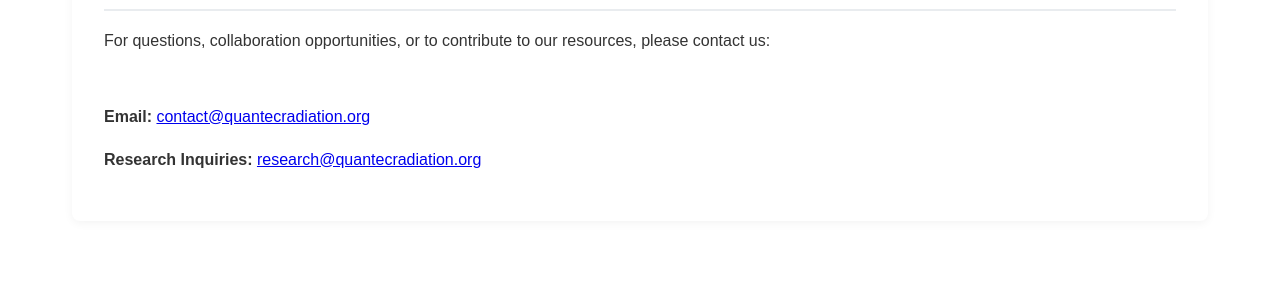
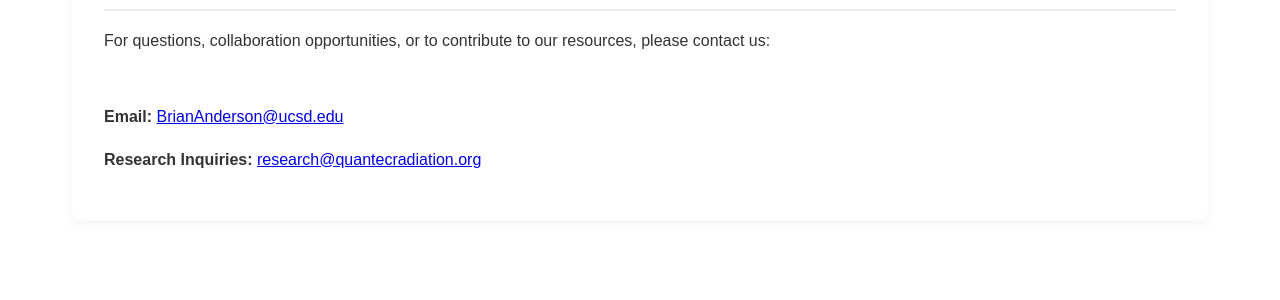
Before and after one commit to brianmanderson/QuantecWebSite, a Jekyll site: the page built from about.html, in a window 1280 px wide. Shown: the part 1654-1954 px from the top of the page. Built offline with Jekyll 4.4.1, drawn with Linux system fonts in a browser that asks for light colours.

Commit message:
Update contact email in about.html

```diff
--- a/about.html
+++ b/about.html
@@ -49,7 +49,7 @@ description: "Learn about our mission and the team behind QUANTEC Radiation reso
     <h3><i class="fas fa-envelope"></i> Contact Information</h3>
     <p>For questions, collaboration opportunities, or to contribute to our resources, please contact us:</p>
     <div class="mt-3">
-        <p><strong>Email:</strong> <a href="mailto:BrianAnderson@ucsd.edu">contact@quantecradiation.org</a></p>
+        <p><strong>Email:</strong> <a href="mailto:BrianAnderson@ucsd.edu">BrianAnderson@ucsd.edu</a></p>
         <p><strong>Research Inquiries:</strong> <a href="mailto:BrianAnderson@ucsd.edu">research@quantecradiation.org</a></p>
     </div>
 </section>
```
